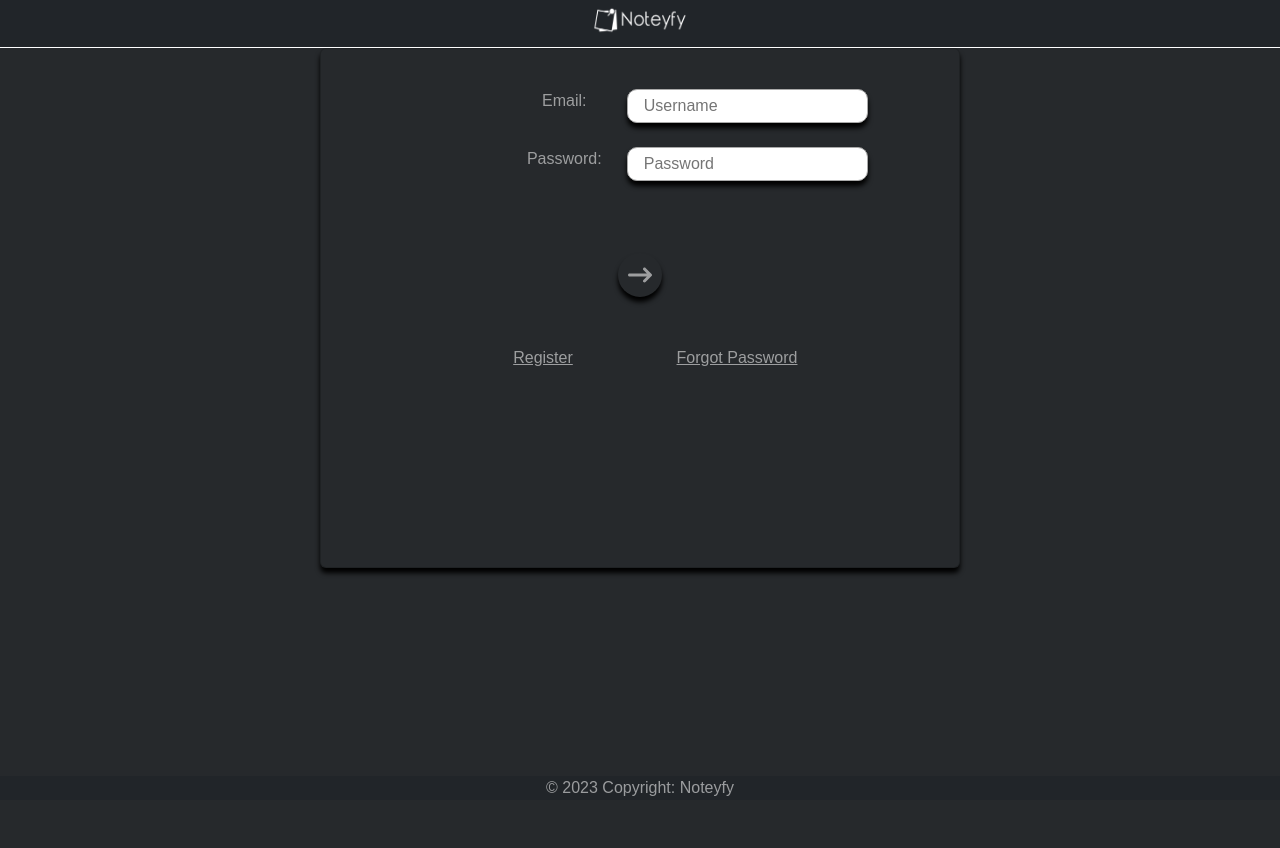
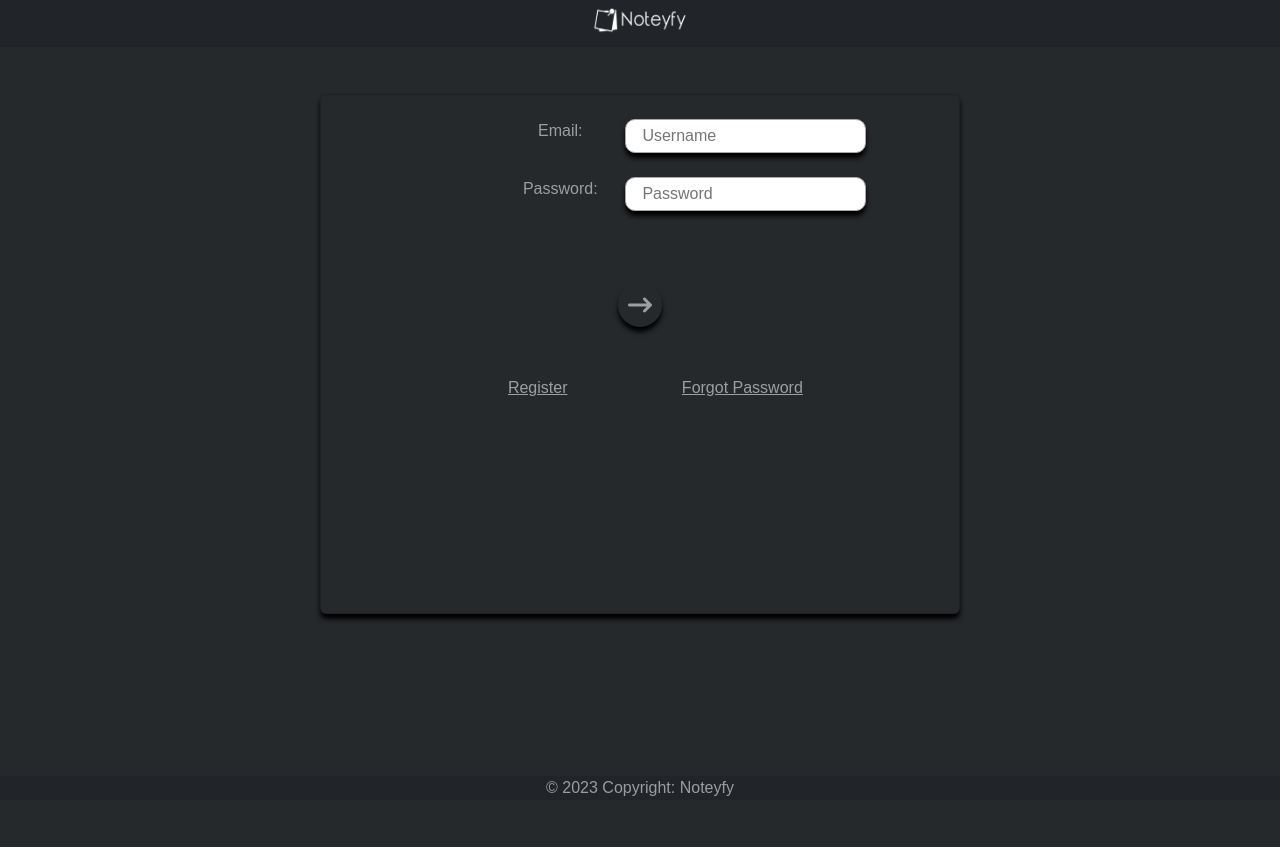
Before and after one commit to suseendran93/note-taking-mern-app, a React (Create React App) app in the folder client/: page / in a window 1280 px wide. Built offline with nearby package versions, Linux system fonts and the light colour scheme; no server answers.

Commit message:
layout refactor

```diff
--- a/client/src/App.css
+++ b/client/src/App.css
@@ -344,7 +344,7 @@ input:-internal-autofill-selected {
   top: 0;
   width: 100%;
   z-index: 1;
-}
+  max-width: 100%;}
 .header{
   background-color: rgba(33,37,41,1);
   color: rgba(255, 255, 255, 0.55);
@@ -367,9 +367,7 @@ input:-internal-autofill-selected {
   border: 1px solid #ced4da;
 }
 
-.container.header{
-  max-width: 100%;
-}
+
 .img-logo{
   border-radius:25px;
 }
--- a/client/src/App.js
+++ b/client/src/App.js
@@ -20,6 +20,7 @@ const App = () => {
               </Layout>
             }
           />
+
           <Route
             path="/notes"
             element={
@@ -27,7 +28,7 @@ const App = () => {
                 <PrivateRoute Component={Notes} />
               </Layout>
             } //PrivateRoute is an HOC
-          ></Route>
+          />
           <Route
             path="/notes/archived"
             element={
--- a/client/src/pages/Login.js
+++ b/client/src/pages/Login.js
@@ -65,8 +65,11 @@ const Login = () => {
     setIsForgotPasswordModalOpen(false);
   };
   return (
-    <div className="container" style={{ height: "100vh" }}>
-      <Card className="row p-3 my-5 login-card">
+    <div
+      className="login container"
+      style={{ height: "100vh", marginTop: "47px", paddingTop: "47px" }}
+    >
+      <Card className="row login-card">
         <div className="col">
           <div className="row justify-content-center my-4">
             <div className="col-12 col-md-2 login-label">
```
